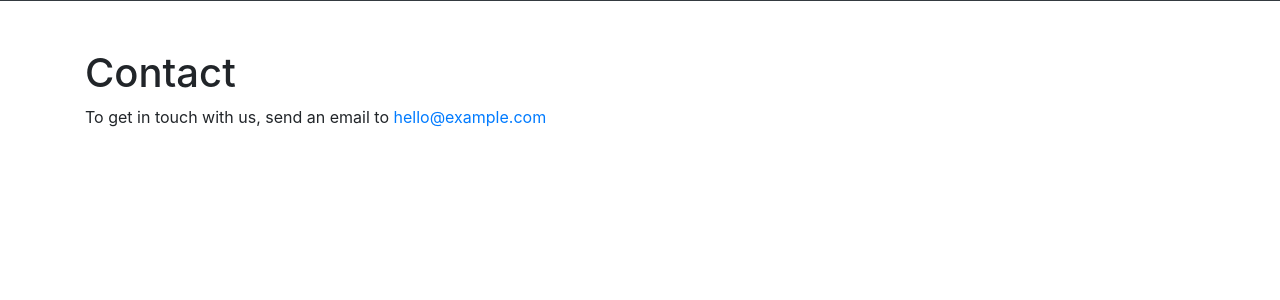
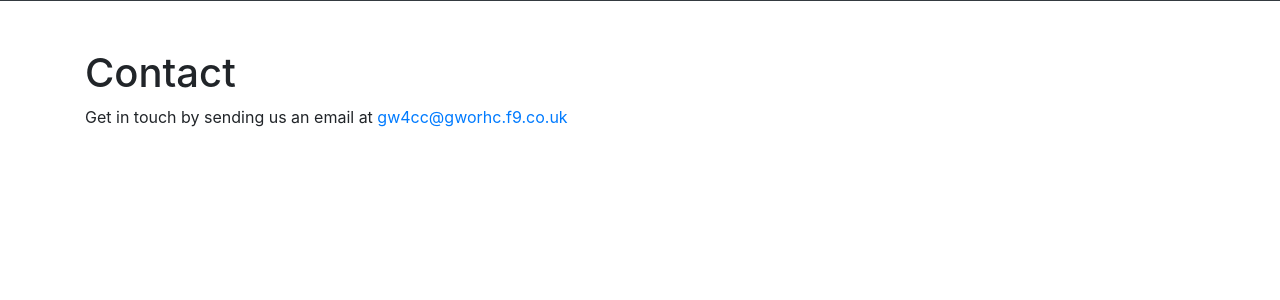
Before and after one commit to pe5er/gw4cc.wales, a Jekyll site: the page built from contact.md, in a window 1280 px wide. Shown: the part 455-755 px from the top of the page. Built offline with Jekyll 4.4.1, drawn with Linux system fonts in a browser that asks for light colours; our own code applies the rules of GitHub Pages for plain Markdown files.

Commit message:
Update contact.md

```diff
--- a/contact.md
+++ b/contact.md
@@ -2,4 +2,4 @@
 title: Contact
 ---
 
-To get in touch with us, send an email to [hello@example.com](mailto:hello@example.com)
+Get in touch by sending us an email at [gw4cc@gworhc.f9.co.uk](mailto:hgw4cc@gworhc.f9.co.uk)
```
